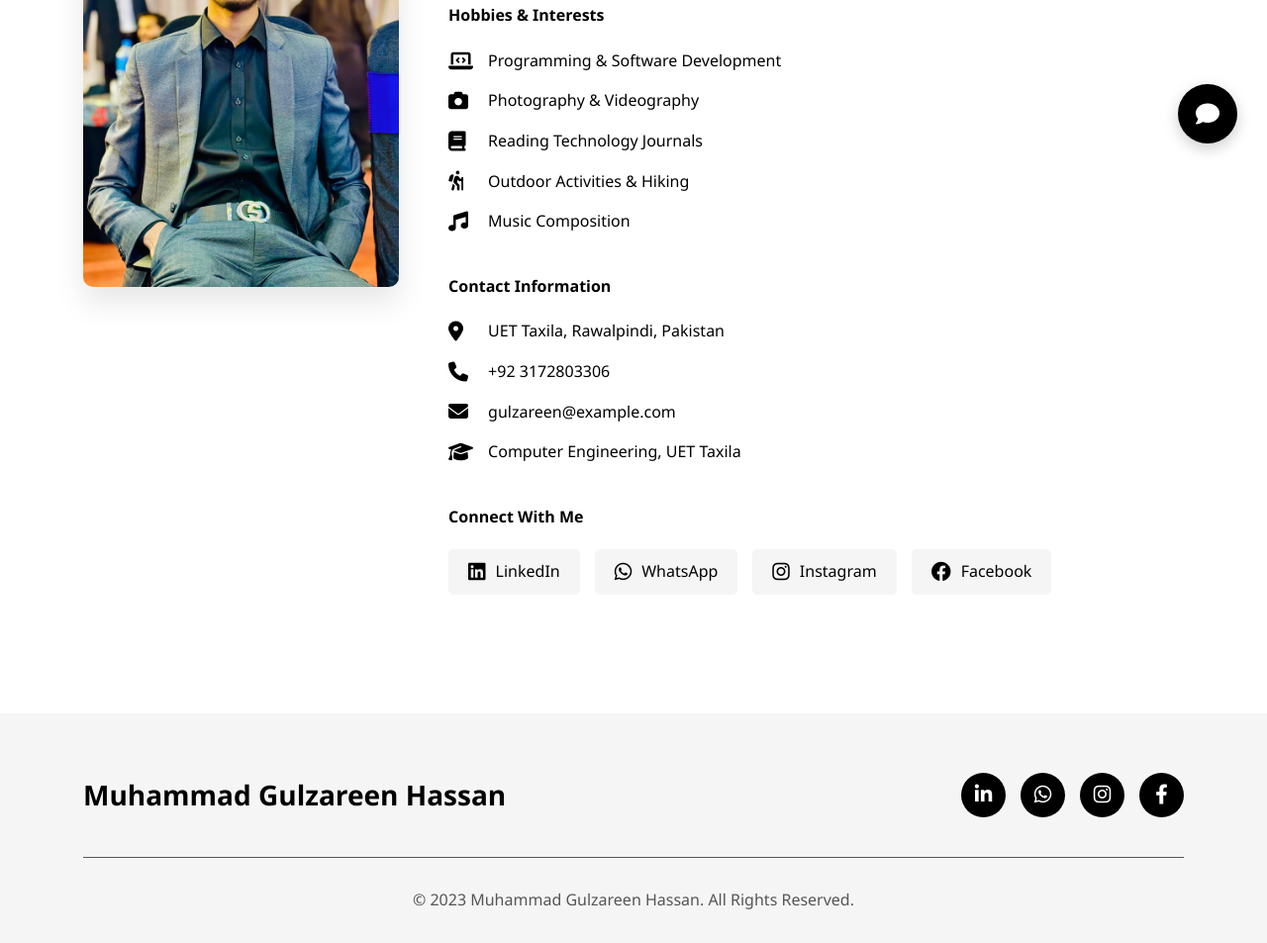
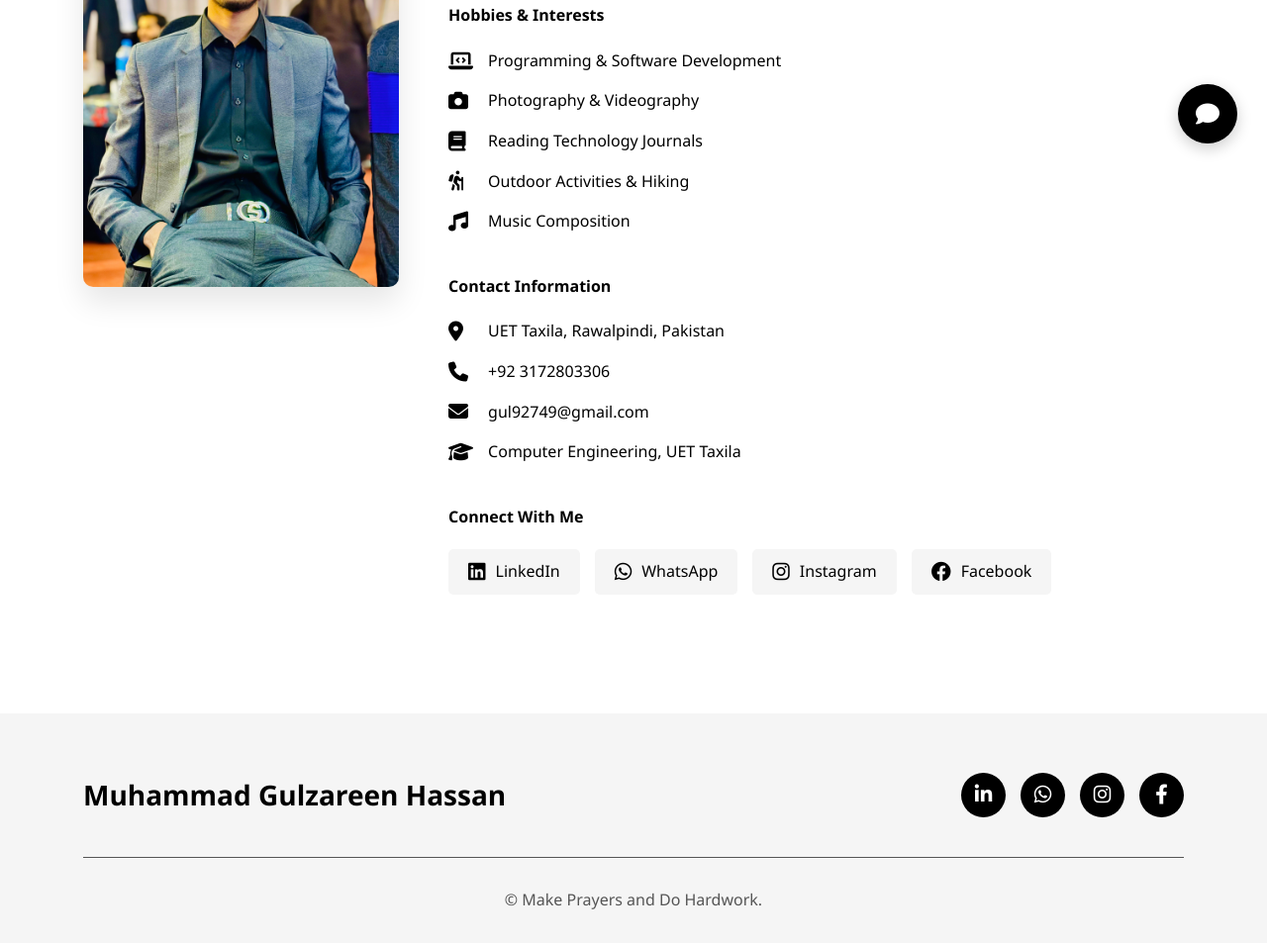
Before and after one commit to GulZareen22/MyPortfolio, a plain HTML site: page about.html in a window 1280 px wide. Shown: the part 625-1578 px from the top of the page at 99% size. Drawn offline with Linux system fonts and the light colour scheme.

Commit message:
Add files via upload

```diff
--- a/about.html
+++ b/about.html
@@ -65,7 +65,7 @@
                         <div class="contact-details">
                             <p><i class="fas fa-map-marker-alt"></i> UET Taxila, Rawalpindi, Pakistan</p>
                             <p><i class="fas fa-phone"></i> +92 3172803306</p>
-                            <p><i class="fas fa-envelope"></i> gulzareen@example.com</p>
+                            <p><i class="fas fa-envelope"></i> gul92749@gmail.com</p>
                             <p><i class="fas fa-graduation-cap"></i> Computer Engineering, UET Taxila</p>
                         </div>
                     </div>
@@ -105,7 +105,7 @@
                 </div>
             </div>
             <div class="copyright">
-                &copy; 2023 Muhammad Gulzareen Hassan. All Rights Reserved.
+                &copy; Make Prayers and Do Hardwork.
             </div>
         </div>
     </footer>
```
